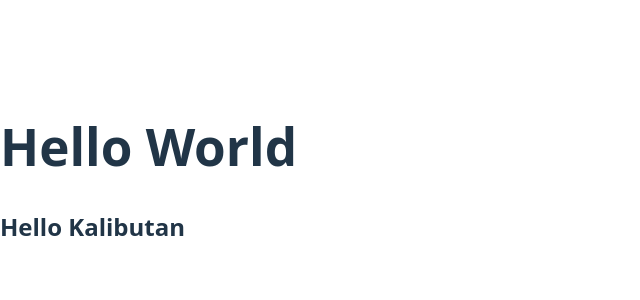
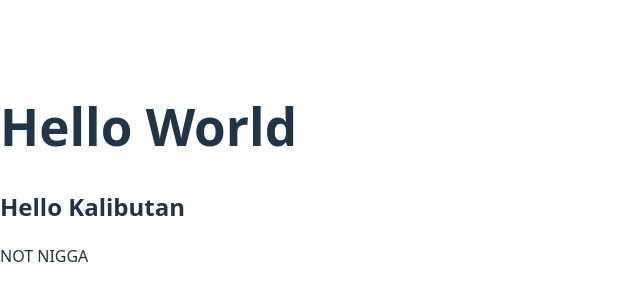
Before and after one commit to SeigiMondragon/team-collab-capstone, a React (Vite) app in the folder vite-project/: page / in a window 1280 px wide. Shown: the part 226-526 px from the top of the page, without its empty margins (0-640 px from the left). Built offline with nearby package versions, Linux system fonts and the light colour scheme.

Commit message:
YES YES NIGGA

```diff
--- a/vite-project/src/Header.jsx
+++ b/vite-project/src/Header.jsx
@@ -7,6 +7,7 @@ function Header(){
         <div>
             <h1>Hello World</h1>
             <h2>Hello Kalibutan</h2>
+            <p>NOT NIGGA</p>
         </div>
 
     );
```
